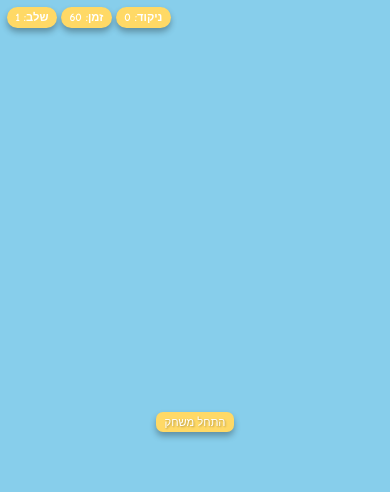
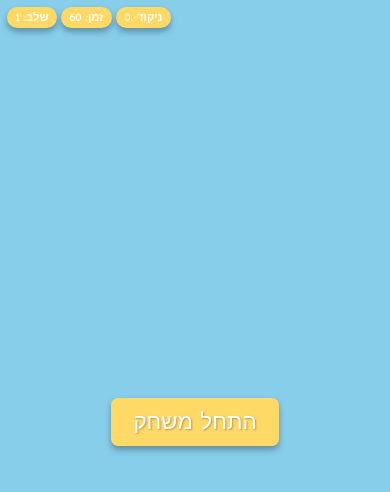
Before and after one commit to QuestoM/Brawl-Stars, a plain HTML site: page index.html in a window 390 px wide. Drawn offline with Linux system fonts and the light colour scheme.

Commit message:
Update index.html

```diff
--- a/index.html
+++ b/index.html
@@ -96,6 +96,7 @@
         }
 
         .start-button {
+            font-family: var(--font-family);
             font-size: 2rem;
             padding: 0.5rem 1rem;
             background-color: var(--primary-color);
@@ -171,6 +172,12 @@
             .score, .time, .level, .start-button {
                 font-size: 0.8rem;
                 padding: 0.3rem 0.6rem;
+            }
+
+            .start-button {
+                font-size: 1.6rem; /* הגדלת גודל הפונט */
+                padding: 0.8rem 1.6rem; /* הגדלת הפדינג */
+                min-width: 120px; /* קביעת מינימום רוחב לכפתור */
             }
 
             .game-over h2 {
```
